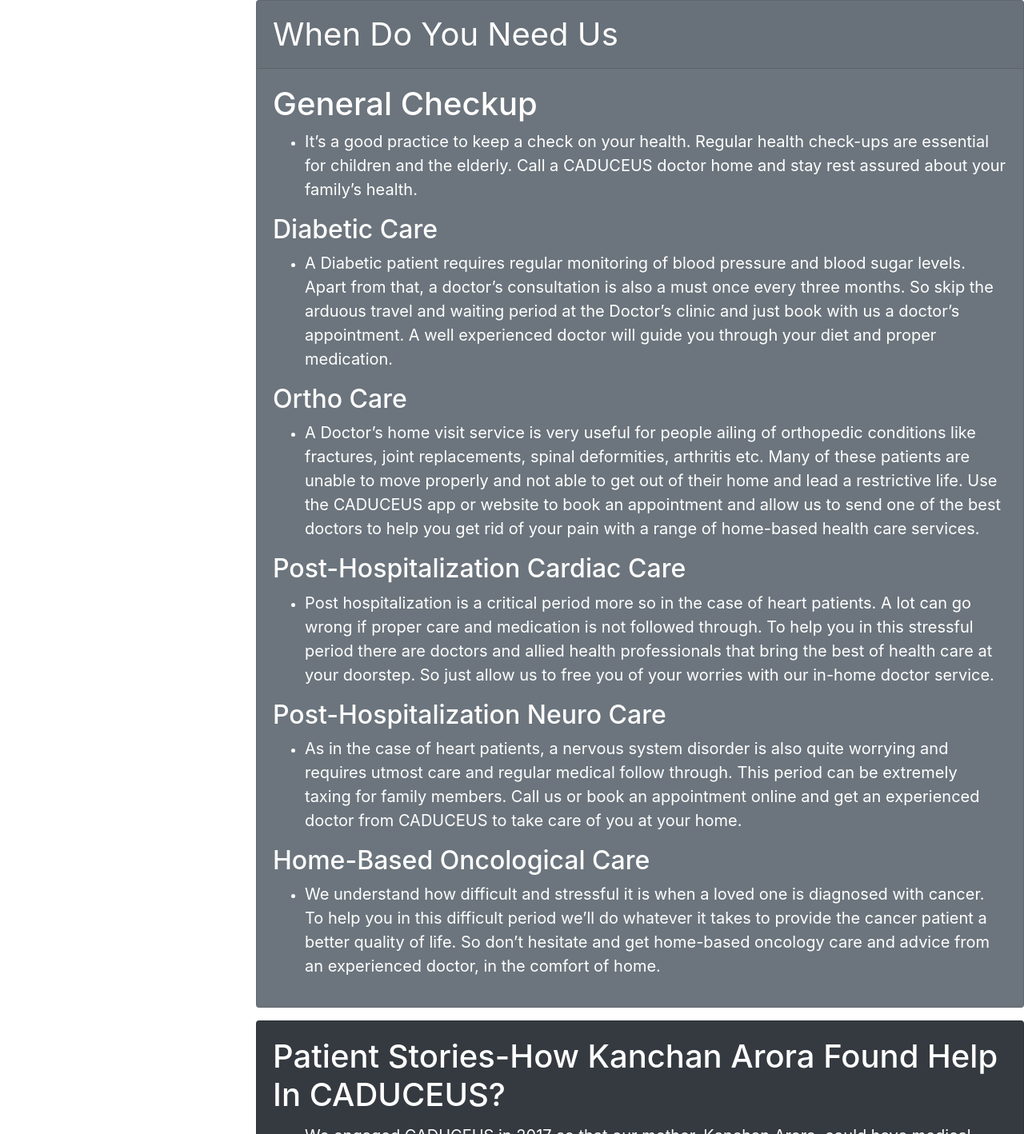
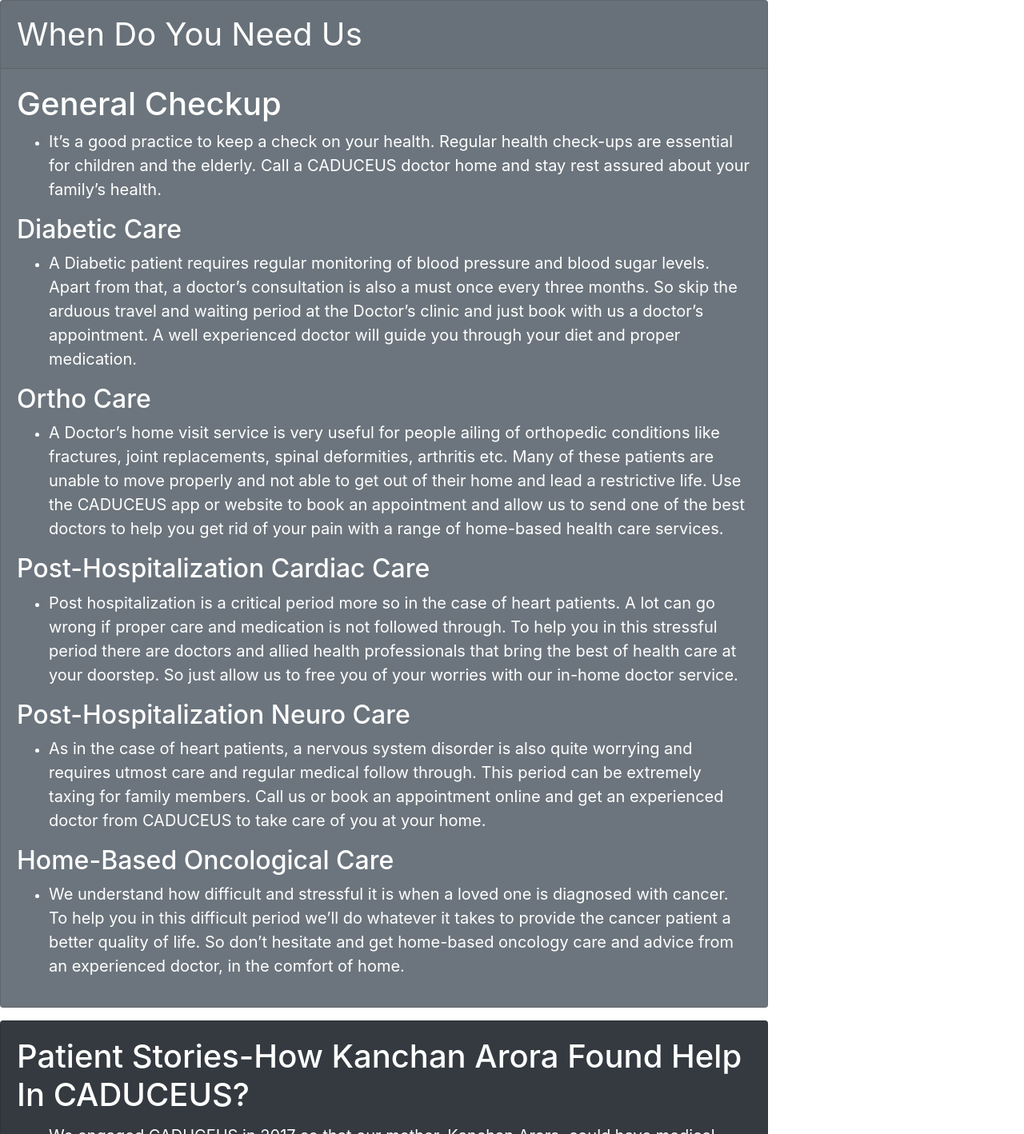
Before and after one commit to P-Srikrishna/WP-Project, a Django app: page /consult in a window 1280 px wide. Shown: the part 5082-6500 px from the top of the page at 80% size. Run offline with Django 3.2, Linux system fonts and the light colour scheme; some libraries are stand-ins or nearby versions.

Commit message:
Update Services-info-Consultations.html

```diff
--- a/Caduceus/templates/Services-info-Consultations.html
+++ b/Caduceus/templates/Services-info-Consultations.html
@@ -30,11 +30,11 @@ Consultation
       doctor service is you will be treated in the comfort of your home, surrounded by your family members.</p>
   </div>
 </div>
-<div class="card bg-dark text-white float-left">
+<div class="card bg-dark text-white float-right">
   <img src="https://source.unsplash.com/550x3700/?medical" class="card-img" alt="medical">
 
 </div>
-<div class="card text-white bg-secondary mb-3 float-right" style="max-width: 60rem;">
+<div class="card text-white bg-secondary mb-3 float-left" style="max-width: 60rem;">
   <div class="card-header" style="font-size: 40px">When Do You Need Us</div>
   <div class="card-body">
     <h1>General Checkup</h1>
@@ -61,7 +61,7 @@ Consultation
 
   </div>
 </div>
-<div class="card text-white bg-dark mb-3 float-right" style="max-width: 60rem;">
+<div class="card text-white bg-dark mb-3 float-left" style="max-width: 60rem;">
 
   <div class="card-body">
     <h5 class="card-title" style="font-size: 40px;">Patient Stories-How Kanchan Arora Found Help In CADUCEUS?</h5>
```
